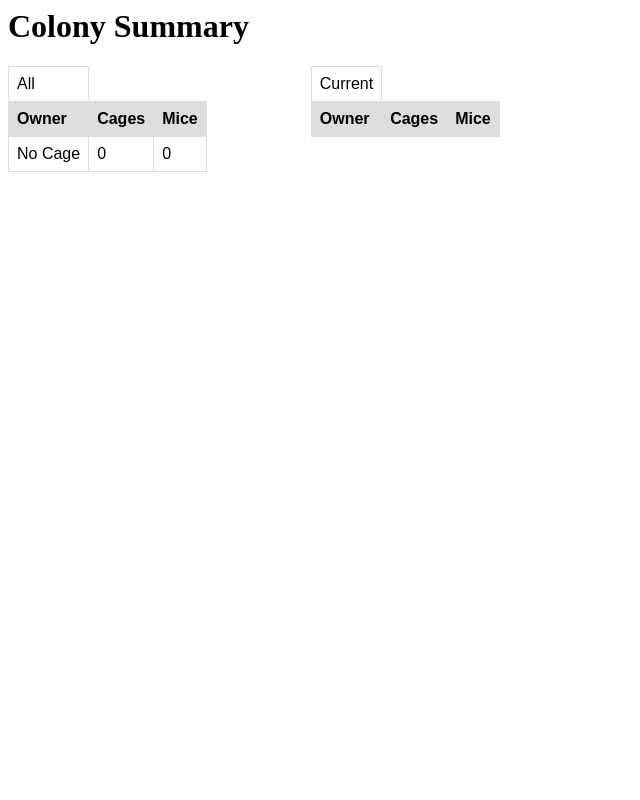
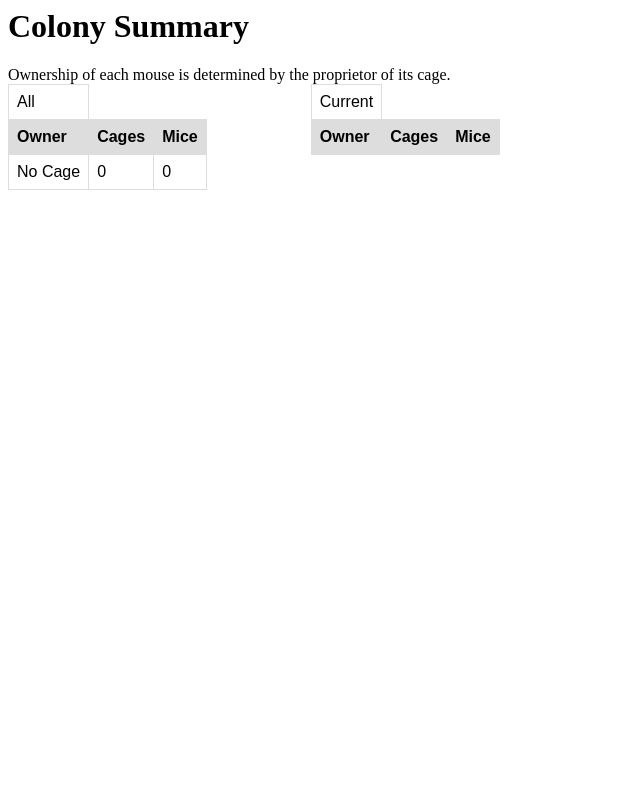
Before and after one commit to Rodgers-PAC-Lab/krill, a Django app: page /colony/summary in a window 1280 px wide. Shown: the whole page, without its empty margins (0-640 px from the left). Run offline with Django 3.2, Linux system fonts and the light colour scheme; the visitor is signed in with stand-in values (Sample User, id 1); data that the repository does not hold is empty; parts of the project's set-up code (start-up, migrations or seed data) failed here and were passed over.

Commit message:
adding explanatory text on summary view

```diff
--- a/colony/templates/colony/summary.html
+++ b/colony/templates/colony/summary.html
@@ -2,6 +2,8 @@
 <link rel="stylesheet" type="text/css" href="{% static 'colony/table.css' %}" />
 
 <h1>Colony Summary</h1>
+Ownership of each mouse is determined by the proprietor of its cage. <br />
+
 <table style="display: inline">
 	<thead>
 		<tr><td>All</td></tr>
```
